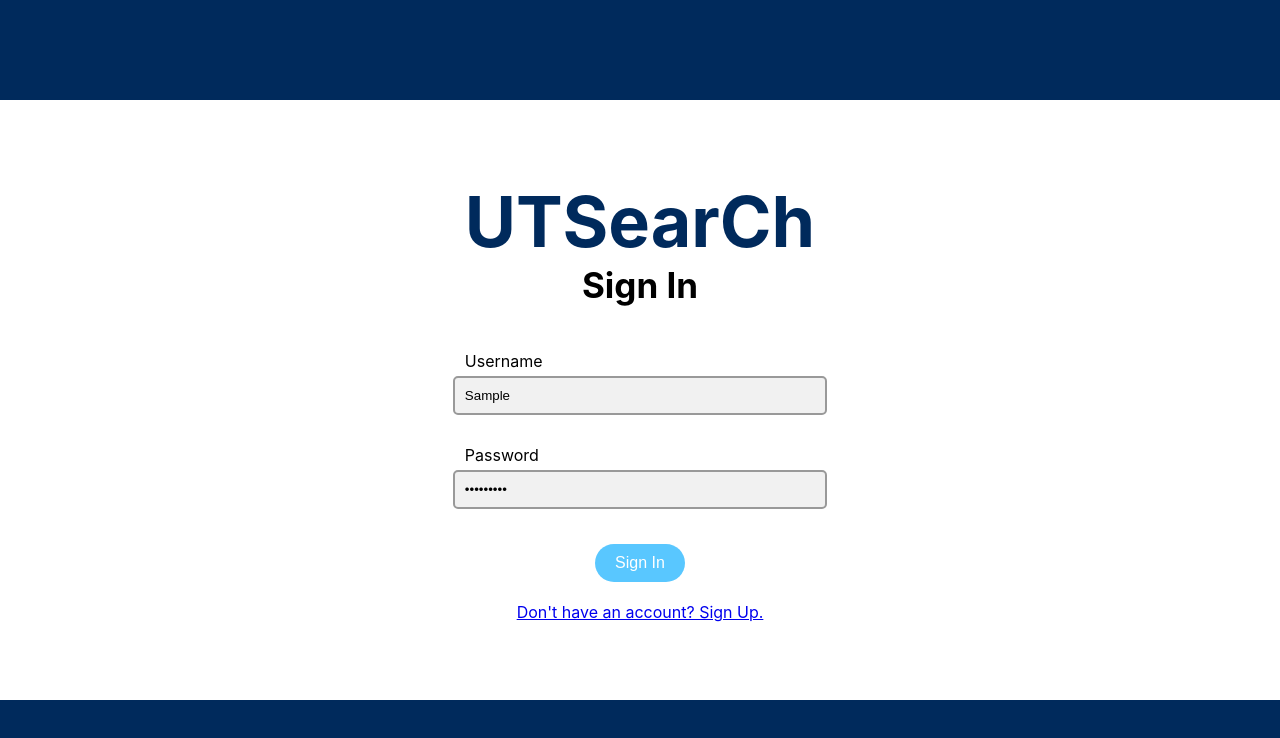
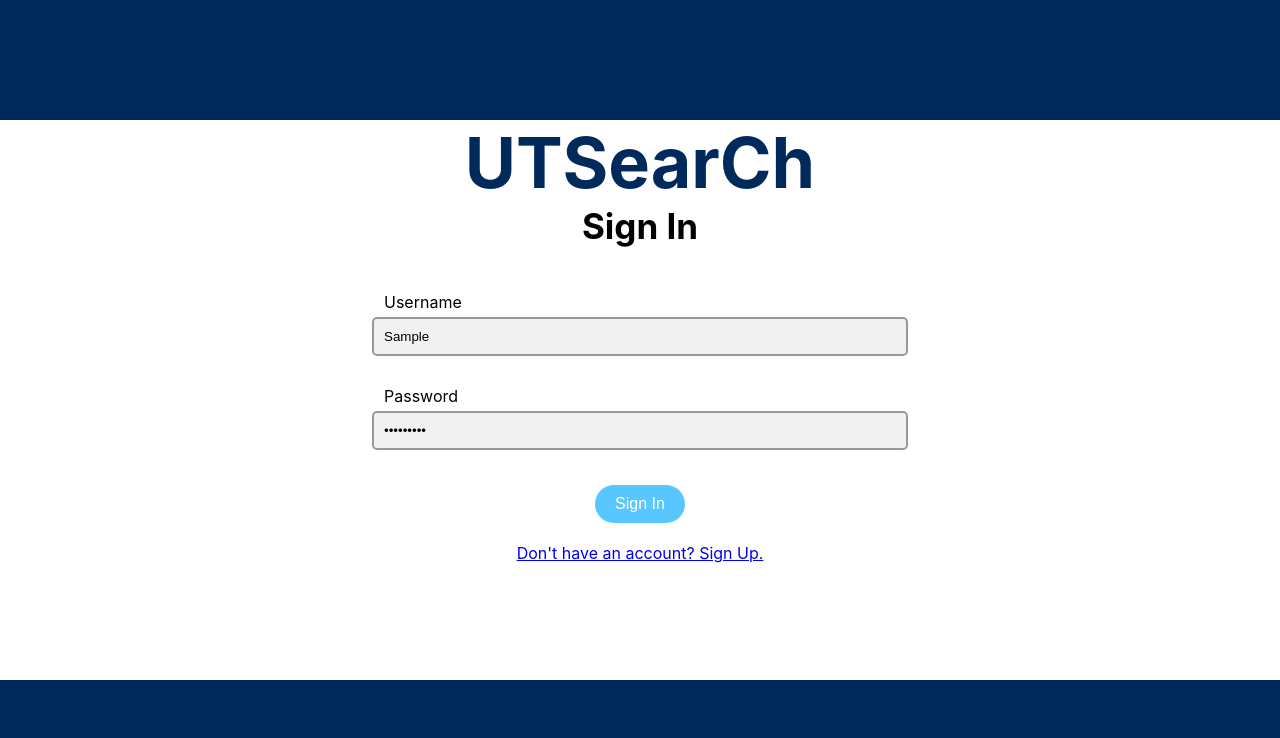
Before and after one commit to karenkwok/utsearch, a React (Create React App) app: page /signin in a window 1280 px wide. Both pictures are taken after typing "Sample", "Sample123" into the empty fields and a click on the input "Sign In". Shown: the top 738 px of the page. Built offline with nearby package versions, Linux system fonts and the light colour scheme; no server answers.

Commit message:
fixed header and footer height/width

```diff
--- a/public/index.html
+++ b/public/index.html
@@ -29,9 +29,7 @@
   </head>
   <body>
     <noscript>You need to enable JavaScript to run this app.</noscript>
-    <header></header>
     <div id="root"></div>
-    <footer></footer>
     <!--
       This HTML file is a template.
       If you open it directly in the browser, you will see an empty page.
--- a/src/authentication/signin.css
+++ b/src/authentication/signin.css
@@ -2,6 +2,8 @@
     display: flex;
     flex-direction: column;
     align-items: center;
+
+    width: 40%;
 }
 
 #signinform-wrapper h1 {
--- a/src/authentication/signup.css
+++ b/src/authentication/signup.css
@@ -2,6 +2,8 @@
     display: flex;
     flex-direction: column;
     align-items: center;
+
+    width: 40%;
 }
 
 #signupform-wrapper h1 {
--- a/src/functions/profile.css
+++ b/src/functions/profile.css
@@ -3,7 +3,6 @@
   flex-direction: column;
   align-items: center;
   margin-top: 50px;
-  height: 550px;
 }
 
 .profile-input {
--- a/src/index.css
+++ b/src/index.css
@@ -5,6 +5,7 @@ body {
   justify-content: space-between;
 
   height: 100vh;
+  width: 100vw;
   margin: 0;
 
   font-family: -apple-system, BlinkMacSystemFont, "Segoe UI", "Roboto", "Oxygen",
@@ -14,11 +15,31 @@ body {
   -moz-osx-font-smoothing: grayscale;
 }
 
+#root {
+  height: 100vh;
+  width: 100vw;
+}
+
+#body-wrapper {
+  height: 100vh;
+  width: 100vw;
+  overflow-x: hidden;
+}
+
 header,
 footer {
-  height: 100px;
+  height: 15vh;
   width: 100%;
   background-color: rgb(0, 42, 92);
+}
+
+#meat {
+  display: flex;
+  flex-direction: column;
+  align-items: center;
+
+  min-height: 70vh;
+  width: 100%;
 }
 
 #signout-btn {
--- a/src/index.js
+++ b/src/index.js
@@ -53,12 +53,11 @@ function AuthButton() {
   const history = useHistory();
   if (state.user !== undefined && state.user !== null) {
     return (
-      <p>
       <button
         id="signout-btn"
         onClick={() => {
           axios
-              .get("https://idk-lmao.herokuapp.com/signout", {
+            .get("http://localhost:5000/signout", {
               withCredentials: true,
             })
             .then(() => {
@@ -69,7 +68,6 @@ function AuthButton() {
       >
         Sign Out
       </button>
-      </p>
     );
   } else {
     return null;
@@ -117,9 +115,11 @@ function Main() {
     return <div></div>;
   }
   return (
-    <div>
+    <div id="body-wrapper">
+      <header></header>
       {/* authbutton is logout button */}
       <AuthButton></AuthButton>
+      <div id="meat">
         <Switch>
           <Route exact path="/">
             <Redirect to="/signin" />
@@ -144,6 +144,8 @@ function Main() {
           </PrivateRoute>
         </Switch>
       </div>
+      <footer></footer>
+    </div>
   );
 }
 
```
Lines whose indentation alone changed are shown as unchanged.
